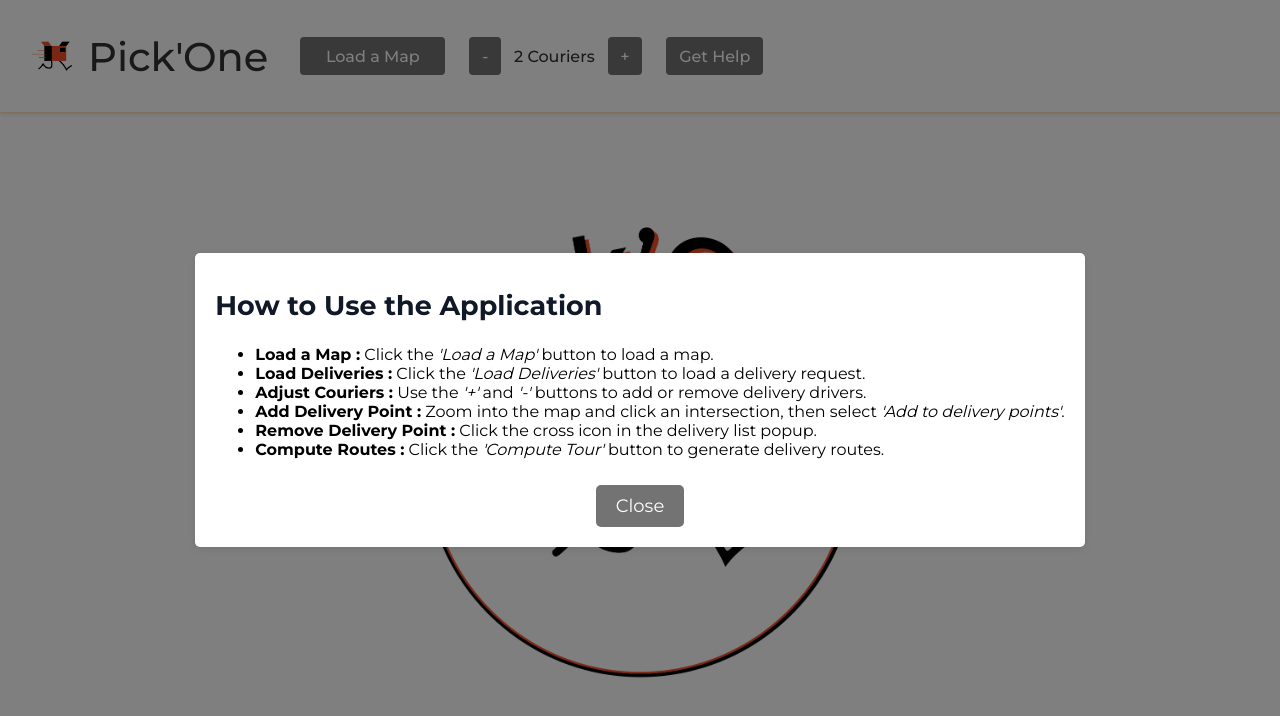
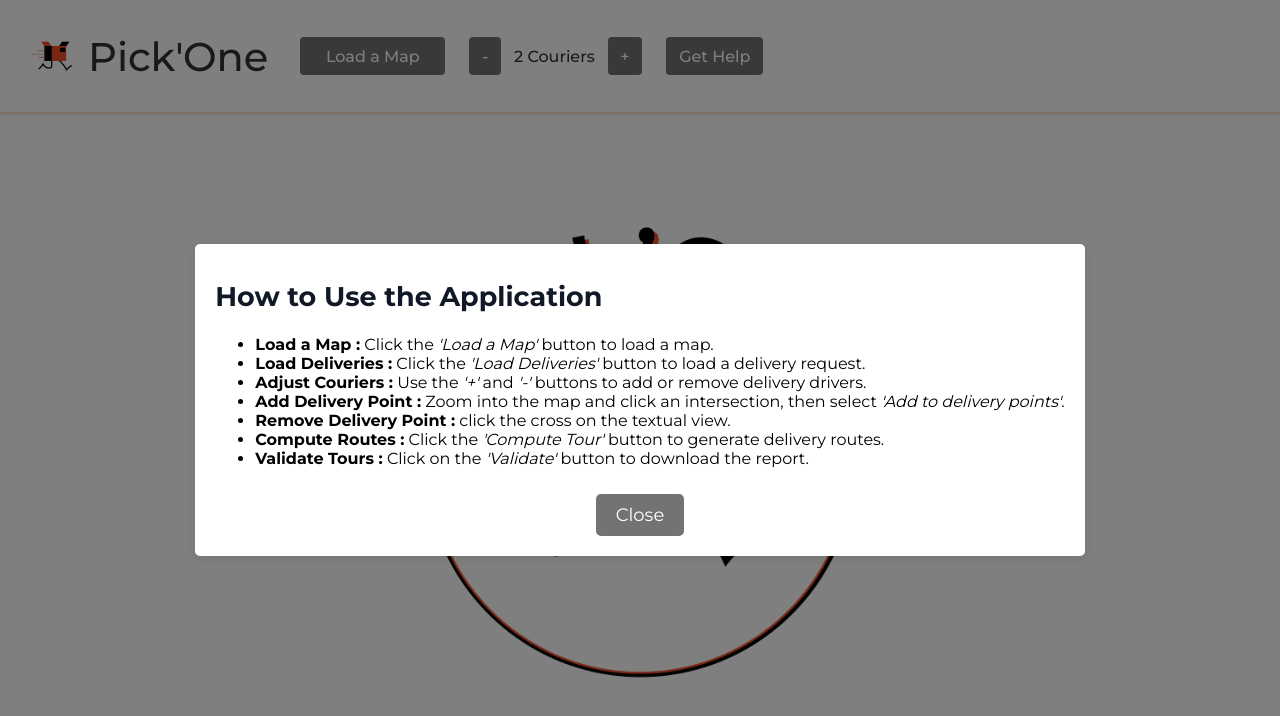
Before and after one commit to theoclou/PLD-Agile, a React (Create React App) app in the folder new-front/: page / in a window 1280 px wide. Both pictures are taken after a click on the button "Get Help". Shown: the top 716 px of the page. Built offline with nearby package versions, Linux system fonts and the light colour scheme.

Commit message:
Changed get help

```diff
--- a/new-front/src/Components/MapComponent.js
+++ b/new-front/src/Components/MapComponent.js
@@ -104,19 +104,40 @@ const MapComponent = () => {
 
   const handleHelpClick = () => {
     setHelpPopupMessage(
-        <div>
-          <h2 className="popup-title"> How to Use the Application</h2>
-          <ul>
-            <li><strong>Load a Map :</strong> Click the <em>'Load a Map'</em> button to load a map.</li>
-            <li><strong>Load Deliveries :</strong> Click the <em>'Load Deliveries'</em> button to load a delivery request.</li>
-            <li><strong>Adjust Couriers :</strong> Use the <em>'+'</em> and <em>'-'</em> buttons to add or remove delivery drivers.</li>
-            <li><strong>Add Delivery Point :</strong> Zoom into the map and click an intersection, then select <em>'Add to delivery points'</em>.</li>
-            <li><strong>Remove Delivery Point :</strong> Click the cross icon in the delivery list popup.</li>
-            <li><strong>Compute Routes :</strong> Click the <em>'Compute Tour'</em> button to generate delivery routes.</li>
+      <div>
+        <h2 className="popup-title"> How to Use the Application</h2>
+        <ul>
+          <li>
+            <strong>Load a Map :</strong> Click the <em>'Load a Map'</em> button
+            to load a map.
+          </li>
+          <li>
+            <strong>Load Deliveries :</strong> Click the{" "}
+            <em>'Load Deliveries'</em> button to load a delivery request.
+          </li>
+          <li>
+            <strong>Adjust Couriers :</strong> Use the <em>'+'</em> and{" "}
+            <em>'-'</em> buttons to add or remove delivery drivers.
+          </li>
+          <li>
+            <strong>Add Delivery Point :</strong> Zoom into the map and click an
+            intersection, then select <em>'Add to delivery points'</em>.
+          </li>
+          <li>
+            <strong>Remove Delivery Point :</strong> click the cross on the
+            textual view.
+          </li>
+          <li>
+            <strong>Compute Routes :</strong> Click the <em>'Compute Tour'</em>{" "}
+            button to generate delivery routes.
+          </li>
+          <li>
+            <strong>Validate Tours :</strong> Click on the <em>'Validate' </em>{" "}
+            button to download the report.
+          </li>
         </ul>
-  </div>
-  )
-    ;
+      </div>
+    );
     setHelpPopupVisible(true);
   };
 
@@ -554,7 +575,10 @@ const MapComponent = () => {
       const url = window.URL.createObjectURL(blob);
       const link = document.createElement("a");
       link.href = url;
-      link.download = `delivery_tours_${new Date().toISOString().slice(0, 19).replace(/:/g, "")}.txt`;
+      link.download = `delivery_tours_${new Date()
+        .toISOString()
+        .slice(0, 19)
+        .replace(/:/g, "")}.txt`;
 
       document.body.appendChild(link);
       link.click();
```
